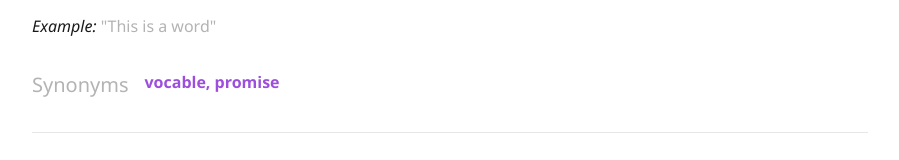
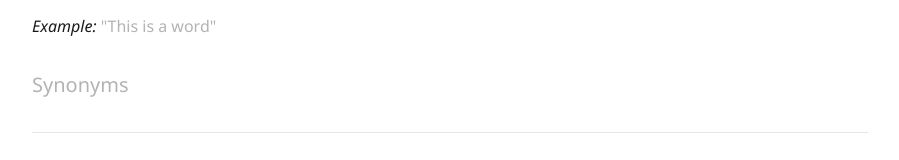
Before and after one commit to tayliewhitworth/dictionaryAPI, a plain HTML site: page index.html in a window 1280 px wide. Shown: the part 576-736 px from the top of the page, without its empty margins (190-1089 px from the left). Drawn offline with Linux system fonts and the light colour scheme.

Commit message:
Update index.html

```diff
--- a/index.html
+++ b/index.html
@@ -39,7 +39,7 @@
                 </div>
                 <div class="syn-section">
                     <h2>Synonyms</h2>
-                    <p class="syns">vocable, promise</p>
+                    <p class="syns"></p>
                 </div>
             </div>
 
```
